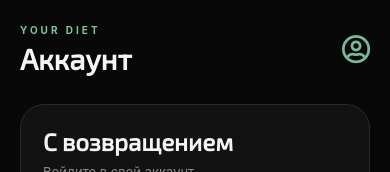
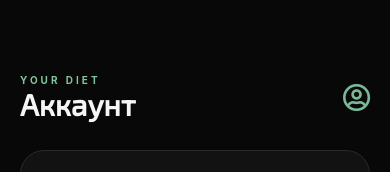
Before and after one commit to qualzed/Your-Diet, a React Native app: screen /Account in a window 390 px wide. Shown: the top 172 px of the page. Built offline with nearby package versions, Linux system fonts and the light colour scheme; no server answers.

Commit message:
Динамическое окно истории при авторизации

```diff
--- a/src/api/main.js
+++ b/src/api/main.js
@@ -1 +1 @@
-export const API_URL = 'http://192.168.1.102:8000'; // Для локального запуска выбираем IPV4 из ipconfig
+export const API_URL = 'http://192.168.1.100:8000'; // Для локального запуска выбираем IPV4 из ipconfig
--- a/src/pages/accountScreen.js
+++ b/src/pages/accountScreen.js
@@ -142,7 +142,7 @@ export default function accountScreen({ navigation }) {
             <Text style={styles.headerSubtitle}>YOUR DIET</Text>
             <Text style={styles.headerTitle}>Аккаунт</Text>
           </View>
-          <FontAwesome5 name="user-circle" size={29} color="#78B99A" />
+          <FontAwesome5 name="user-circle" size={28} color="#78B99A" style={{ marginTop: 50 }}/>
         </View>
 
         {loading ? (
@@ -299,18 +299,18 @@ const styles = StyleSheet.create({
     flexDirection: 'row',
     justifyContent: 'space-between',
     alignItems: 'center',
-    marginBottom: 28
+    marginBottom: 28,
   },
   headerSubtitle: {
     color: '#80C69B',
     fontSize: 10,
     fontWeight: 'bold',
     letterSpacing: 3,
-    marginBottom: 5
+    marginTop: 50
   },
   headerTitle: {
     color: appStyle.WHITE,
-    fontSize: 29,
+    fontSize: 30,
     fontWeight: 'bold',
     fontFamily: 'Exo'
   },
--- a/src/pages/historyScreen.js
+++ b/src/pages/historyScreen.js
@@ -1,5 +1,6 @@
 import { StyleSheet, Text, View } from 'react-native';
-import { useEffect, useState } from 'react';
+import { useEffect, useState, useCallback } from 'react';
+import { useFocusEffect } from '@react-navigation/native';
 import * as appStyle from './styles/main.js';
 import { isUserLoggedIn } from '../account/user.js';
 import { API_URL } from "../api/main.js";
@@ -31,24 +32,36 @@ export async function writeUserFoodHistory(userID, foodID, grams, calories, prot
     }
 };
 
+
 export default function historyScreen({ navigation }) {
-  const [isAuth, setIsAuth] = useState(true);
+  const [isLoggedIn, setIsLoggedIn] = useState(false);
 
-  useEffect(() => {
-    isUserLoggedIn().then(setIsAuth);
-  }, []);
+  useFocusEffect(
+    useCallback(() => {
+      async function check() {
+        const loggedIn = await isUserLoggedIn();
+        if (isLoggedIn !== loggedIn) {
+          setIsLoggedIn(loggedIn);
+        }
+      }
+
+      check();
+    }, [isLoggedIn])
+  );
 
   return (
     <View style={styles.container}>
-      {!isAuth && (
+      {!isLoggedIn ? (
         <View style={styles.mustAuth}>
           <Text style={mainStyles.centeredText}>
             Вы должны быть авторизованы для просмотра своей истории.
           </Text>
         </View>
+      ) : (
+        <View>
+          {/* Здесь надо будет сделать саму историю, получение, показ и всякое такое */}
+        </View>
       )}
-
-      {/* Здесь будет код для авторизованных пользователей */}
     </View>
   );
 };
```
